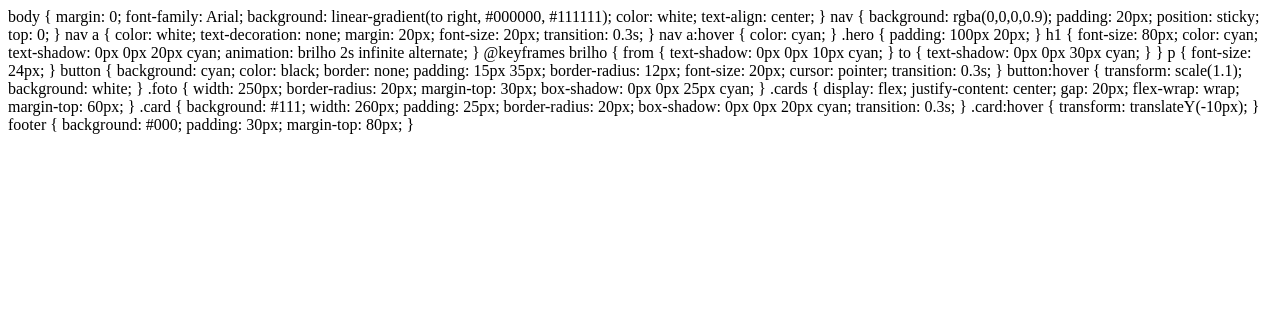
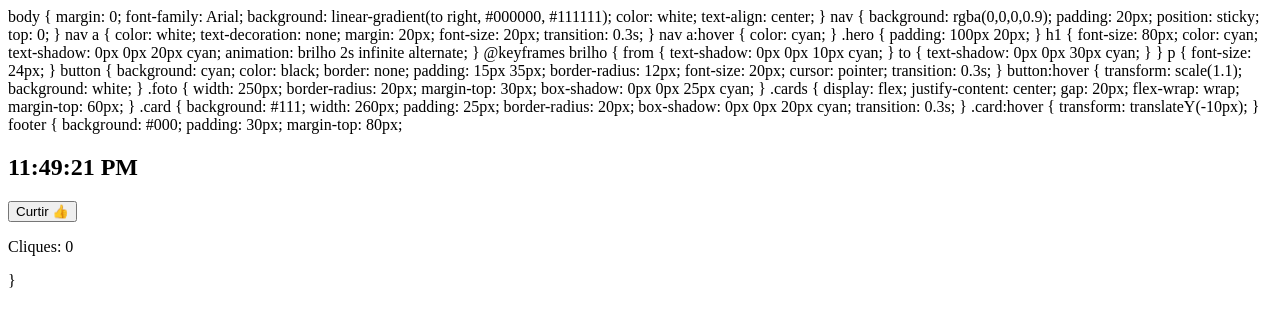
Before and after one commit to vandesonrene1-maker/meu-site, a plain HTML site: page index.html in a window 1280 px wide. Drawn offline with Linux system fonts and the light colour scheme.

Commit message:
Update index.html

```diff
--- a/index.html
+++ b/index.html
@@ -131,5 +131,47 @@ footer {
     background: #000;
     padding: 30px;
     margin-top: 80px;
+<h2 id="relogio"></h2>
+
+<button onclick="clicou()">
+Curtir 👍
+</button>
+
+<p id="contador">
+Cliques: 0
+</p>
+
+<script>
+
+function mensagem() {
+
+    alert("Bem-vindo ao English Daily!")
 
 }
+
+let cliques = 0
+
+function clicou() {
+
+    cliques++
+
+    document.getElementById("contador")
+    .innerHTML = "Cliques: " + cliques
+
+}
+
+function atualizarRelogio() {
+
+    let agora = new Date()
+
+    let hora = agora.toLocaleTimeString()
+
+    document.getElementById("relogio")
+    .innerHTML = hora
+
+}
+
+setInterval(atualizarRelogio, 1000)
+
+</script>
+}
```
